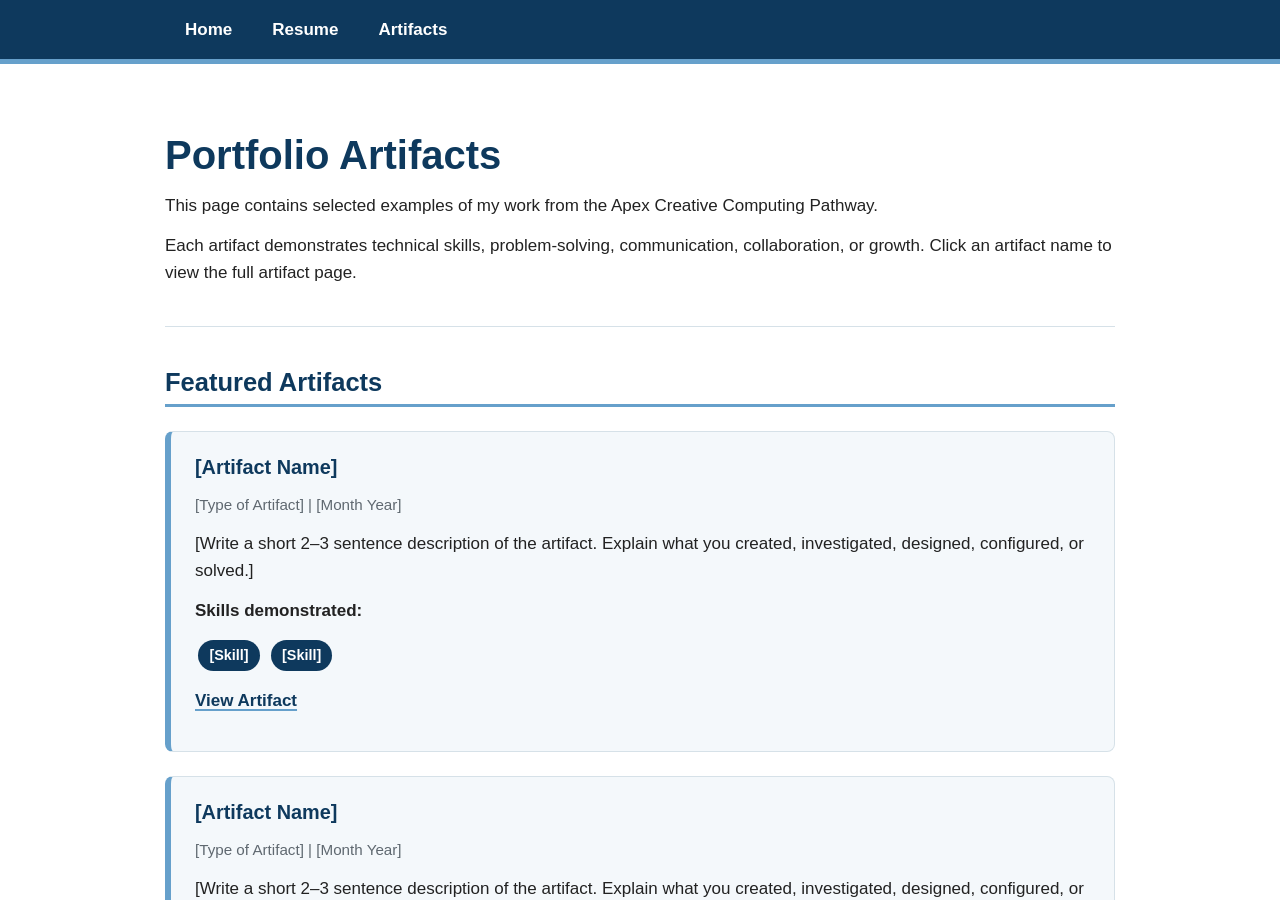
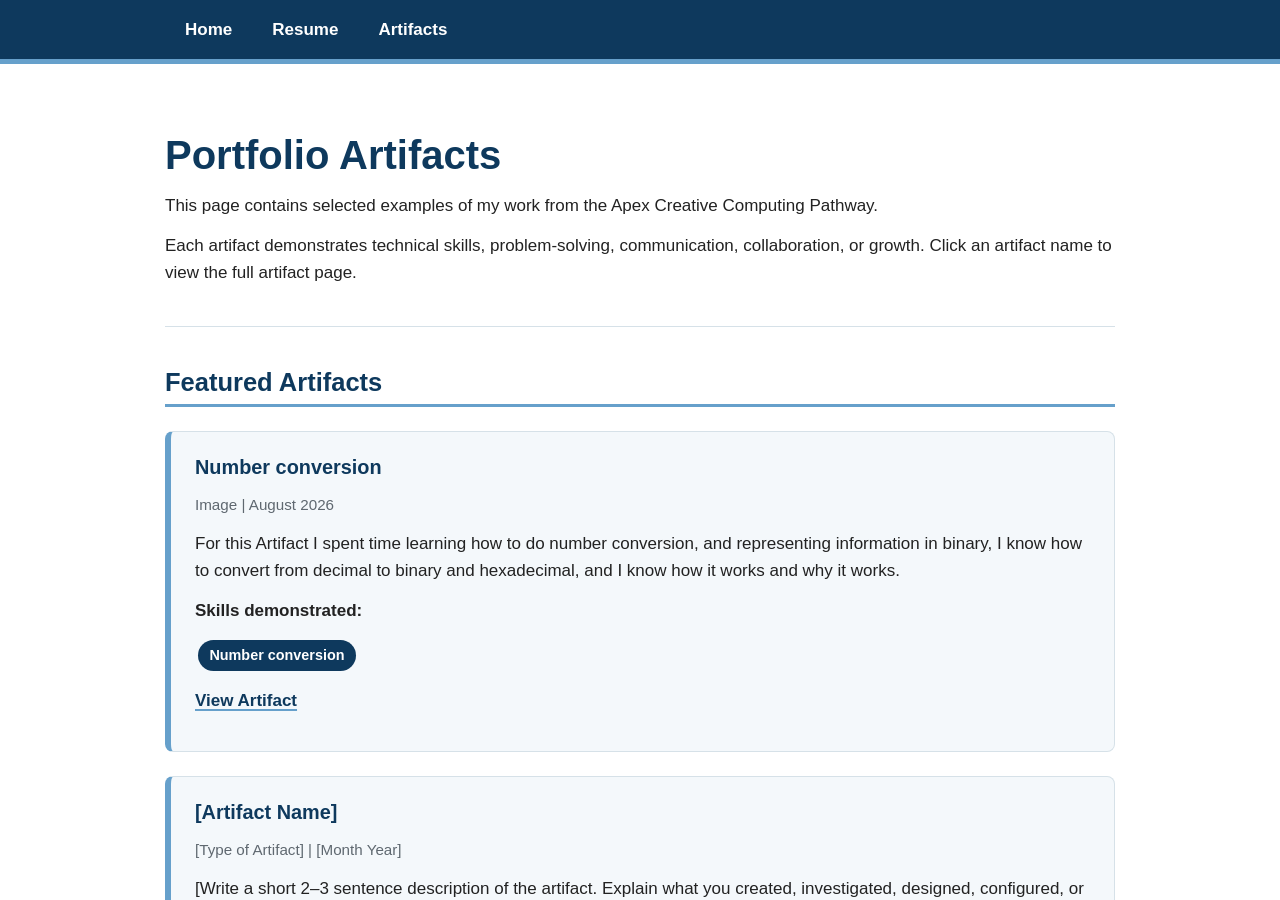
Before and after one commit to KaplanTonelli/apex-portfolio, a Jekyll site: the page built from artifacts.md, in a window 1280 px wide and 900 px high. Built offline with Jekyll 4.4.1, drawn with Linux system fonts in a browser that asks for light colours.

Commit message:
Added number conversion

```diff
--- a/artifacts.md
+++ b/artifacts.md
@@ -15,17 +15,16 @@ Each artifact demonstrates technical skills, problem-solving, communication, col
 
 <div class="artifact-card" markdown="1">
 
-### [Artifact Name]
-<p class="artifact-meta">[Type of Artifact] | [Month Year]</p>
+### Number conversion
+<p class="artifact-meta">Image | August 2026</p>
 
-[Write a short 2–3 sentence description of the artifact. Explain what you created, investigated, designed, configured, or solved.]
+For this Artifact I spent time learning how to do number conversion, and representing information in binary, I know how to convert from decimal to binary and hexadecimal, and I know how it works and why it works.
 
 **Skills demonstrated:**
 
-<span class="skill-tag">[Skill]</span>
-<span class="skill-tag">[Skill]</span>
+<span class="skill-tag">Number conversion</span>
 
-[View Artifact](artifacts/ARTIFACT-FOLDER/)
+[View Artifact](artifacts/Number_Conversion/)
 
 </div>
 
```
Also changed, not shown: artifacts/Number_Conversion/index.md (added, +40 -0 lines), artifacts/Number_Conversion/Number_Conversion.png (added).
